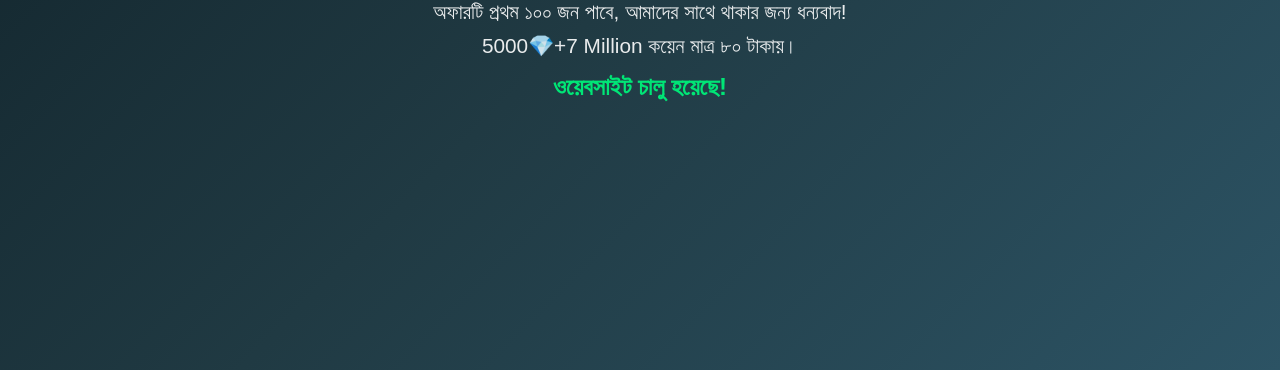
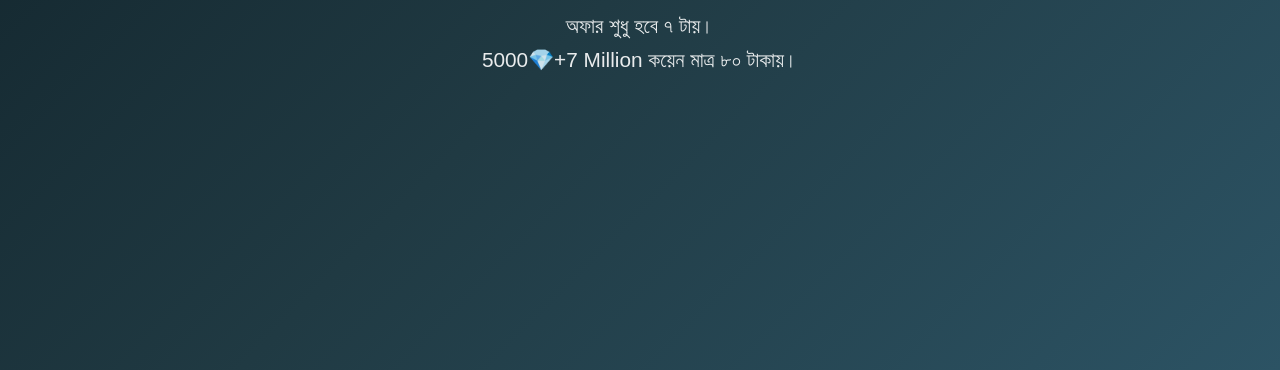
Before and after one commit to carrompooltopup/Offer, a plain HTML site: page index.html in a window 1280 px wide. Shown: the part 430-800 px from the top of the page. Drawn offline with Linux system fonts and the light colour scheme.

Commit message:
Update index.html

```diff
--- a/index.html
+++ b/index.html
@@ -91,7 +91,7 @@
   <script>
     // Timer Function
     function countdownTimer() {
-      const targetDate = new Date("2024-10-22T23:00:00").getTime(); // রাত ১১:০০
+      const targetDate = new Date("2024-10-24T19:00:00").getTime(); // রাত ১১:০০
       const now = new Date().getTime();
       const timeLeft = targetDate - now;
 
@@ -103,17 +103,17 @@
         `শুধু ${hours} ঘন্টা ${minutes} মিনিট ${seconds} সেকেন্ড বাকি!`;
 
       if (timeLeft < 0) {
-        document.getElementById("countdown").innerText = "ওয়েবসাইট চালু হয়েছে!";
+        document.getElementById("countdown").innerText = "অফার চালু হয়েছে !";
       }
     }
 
     // Timer Update Every Second
-    setInterval(countdownTimer, 1000);
+    setInterval(countdownTimer, 10000);
 
-    // Message Update After 5 Seconds
+    // Message Update After 10 Seconds
     setTimeout(() => {
       document.querySelector('p').innerText = "অফারটি প্রথম ১০০ জন পাবে, আমাদের সাথে থাকার জন্য ধন্যবাদ!";
-    }, 5000);
+    }, 10000);
   </script>
 </body>
 </html>
```
